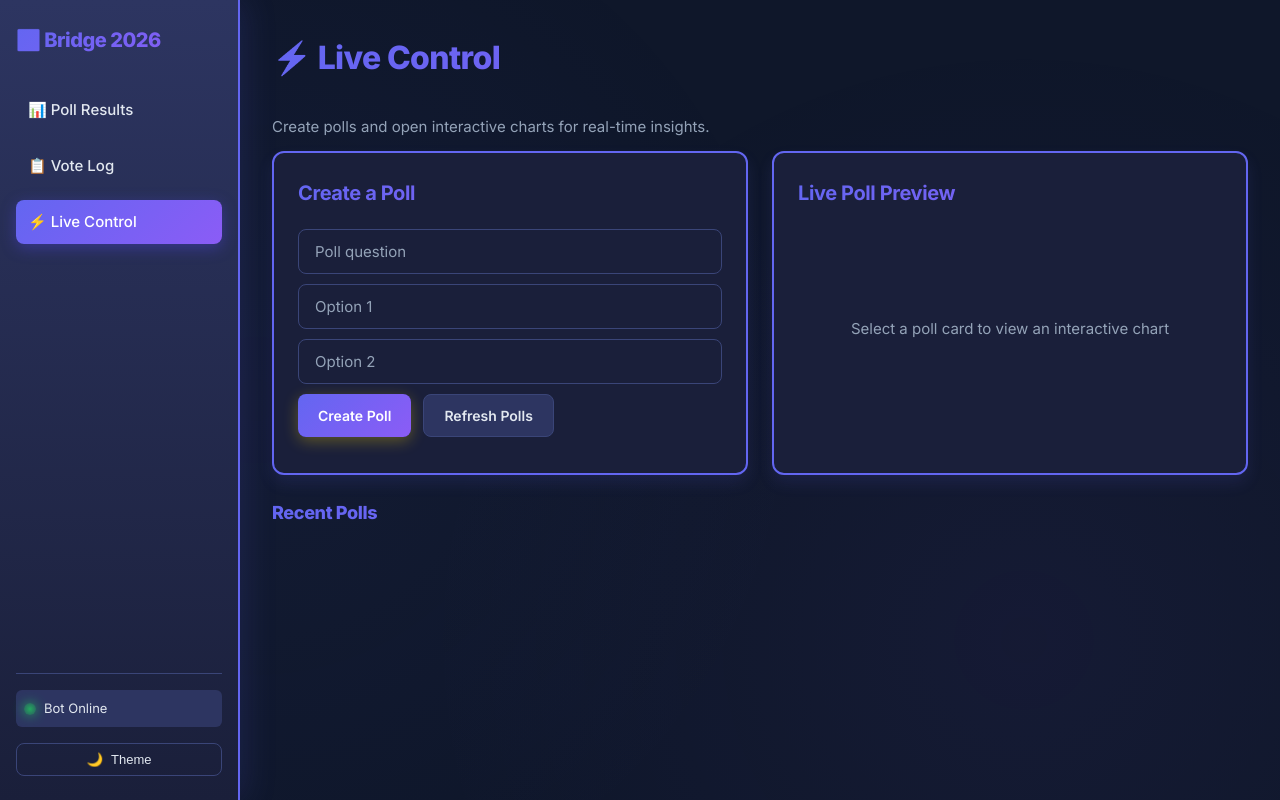
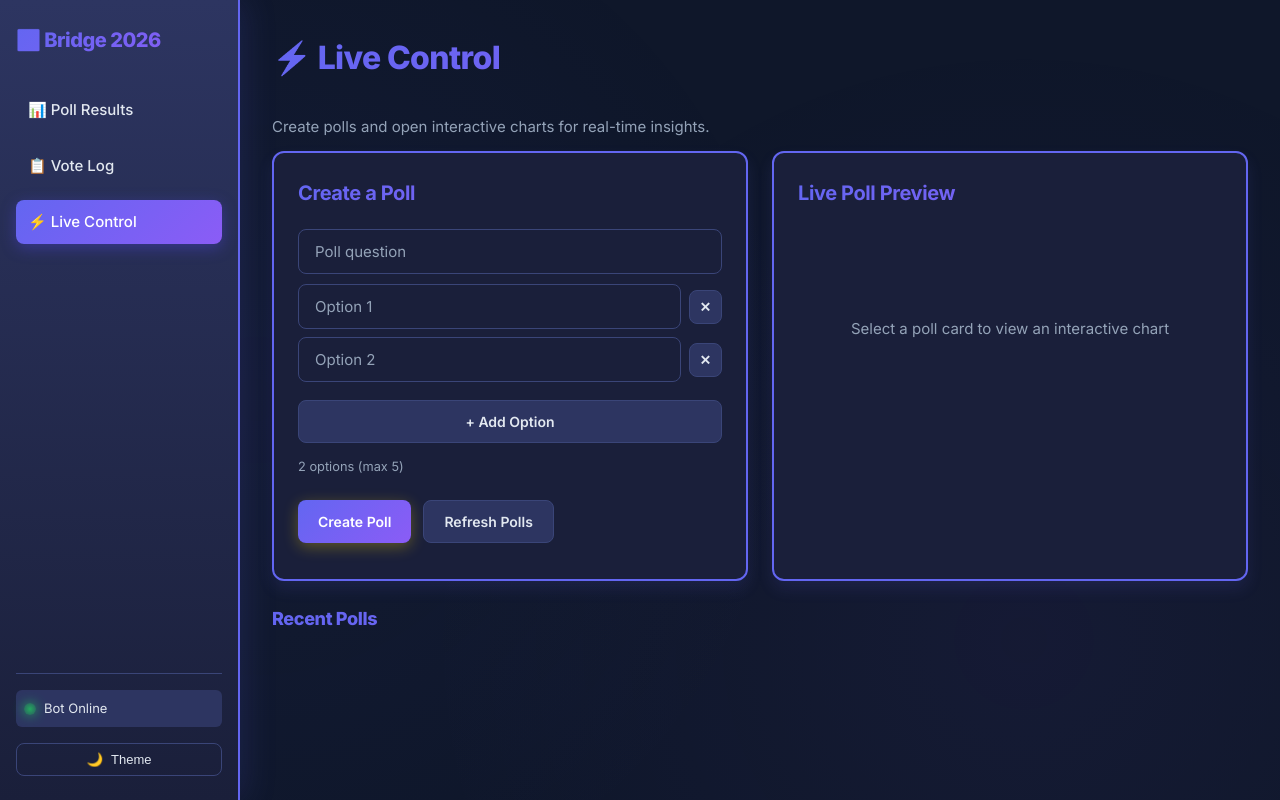
Before and after one commit to onlyycliff/BRIDGE-Discord-Bot, a Flask app: page / in a window 1280 px wide, after a click on "⚡ Live Control". Run offline with Flask 2, Linux system fonts and the light colour scheme; data that the repository does not hold is empty; parts of the project's set-up code (start-up, migrations or seed data) failed here and were passed over; some web fonts are replaced.

Commit message:
Add dynamic poll options to dashboard form

```diff
--- a/static/js/dashboard-api.js
+++ b/static/js/dashboard-api.js
@@ -49,6 +49,21 @@ function setupEventListeners() {
             e.preventDefault();
             await createPollFromForm();
         });
+    }
+
+    // Add poll option button
+    const addPollBtn = document.getElementById('add-poll-option-btn');
+    if (addPollBtn) {
+        addPollBtn.addEventListener('click', (e) => {
+            e.preventDefault();
+            addPollOption();
+        });
+    }
+
+    // Initialize with 2 options
+    if (!document.querySelector('.poll-option-input')) {
+        addPollOption();
+        addPollOption();
     }
 
     // Search/filter
@@ -224,14 +239,13 @@ function filterVotes() {
  */
 async function createPollFromForm() {
     const questionEl = document.getElementById('poll-question');
-    const option1El = document.getElementById('poll-option1');
-    const option2El = document.getElementById('poll-option2');
     const responseEl = document.getElementById('create-response');
 
-    if (!questionEl || !option1El || !option2El) return;
+    if (!questionEl) return;
 
     const question = questionEl.value.trim();
-    const options = [option1El.value.trim(), option2El.value.trim()].filter(Boolean);
+    const optionInputs = document.querySelectorAll('.poll-option-input');
+    const options = Array.from(optionInputs).map(input => input.value.trim()).filter(Boolean);
 
     if (!question) {
         showResponseMessage(responseEl, 'Please enter a question', true);
@@ -239,7 +253,7 @@ async function createPollFromForm() {
     }
 
     if (options.length < 2) {
-        showResponseMessage(responseEl, 'Please enter at least 2 options', true);
+        showResponseMessage(responseEl, 'Please provide at least 2 options', true);
         return;
     }
 
@@ -255,8 +269,9 @@ async function createPollFromForm() {
         if (response.ok) {
             showResponseMessage(responseEl, '✅ Poll created successfully!', false);
             questionEl.value = '';
-            option1El.value = '';
-            option2El.value = '';
+            document.getElementById('poll-options-list').innerHTML = '';
+            addPollOption();
+            addPollOption();
             loadDashboardData();
         } else {
             showResponseMessage(responseEl, `❌ Error: ${data.error || 'Unknown error'}`, true);
@@ -265,6 +280,58 @@ async function createPollFromForm() {
         showResponseMessage(responseEl, `❌ Network error: ${error.message}`, true);
         console.error('Error:', error);
     }
+}
+
+/**
+ * Add poll option to form
+ */
+function addPollOption(value = '') {
+    const MAX_OPTIONS = 5;
+    const container = document.getElementById('poll-options-list');
+    const index = container.children.length;
+
+    if (index >= MAX_OPTIONS) return;
+
+    const optionItem = document.createElement('div');
+    optionItem.style.display = 'flex';
+    optionItem.style.gap = '8px';
+    optionItem.style.alignItems = 'center';
+    optionItem.innerHTML = `
+        <input
+            type="text"
+            class="poll-option-input search-input"
+            placeholder="Option ${index + 1}"
+            value="${value}"
+            required
+            style="flex:1;"
+        />
+        <button type="button" class="btn btn-secondary" style="padding:8px 10px;font-size:0.85rem;" onclick="removePollOption(this)">
+            ✕
+        </button>
+    `;
+
+    container.appendChild(optionItem);
+    updatePollOptionCount();
+}
+
+/**
+ * Remove poll option from form
+ */
+function removePollOption(btn) {
+    btn.parentElement.remove();
+    updatePollOptionCount();
+}
+
+/**
+ * Update poll option count display
+ */
+function updatePollOptionCount() {
+    const count = document.querySelectorAll('.poll-option-input').length;
+    const countEl = document.getElementById('poll-option-count');
+    if (countEl) countEl.textContent = count;
+
+    const addBtn = document.getElementById('add-poll-option-btn');
+    if (addBtn) addBtn.disabled = count >= 5;
 }
 
 /**
--- a/templates/dashboard.html
+++ b/templates/dashboard.html
@@ -117,9 +117,18 @@
             <form id="create-poll-form">
               <div style="display:flex;flex-direction:column;gap:10px;">
                 <input id="poll-question" class="search-input" placeholder="Poll question" required />
-                <input id="poll-option1" class="search-input" placeholder="Option 1" required />
-                <input id="poll-option2" class="search-input" placeholder="Option 2" required />
-                <div style="display:flex;gap:12px;">
+
+                <div id="poll-options-list" style="display:flex;flex-direction:column;gap:8px;"></div>
+
+                <button type="button" class="btn btn-secondary" id="add-poll-option-btn" style="width:100%;margin-top:8px;">
+                  + Add Option
+                </button>
+
+                <div style="font-size:0.8rem;color:var(--color-text-muted);margin-top:4px;">
+                  <span id="poll-option-count">0</span> options (max 5)
+                </div>
+
+                <div style="display:flex;gap:12px;margin-top:12px;">
                   <button class="btn btn-primary" type="submit">Create Poll</button>
                   <button class="btn btn-secondary" type="button" id="refresh-polls">Refresh Polls</button>
                 </div>
```
